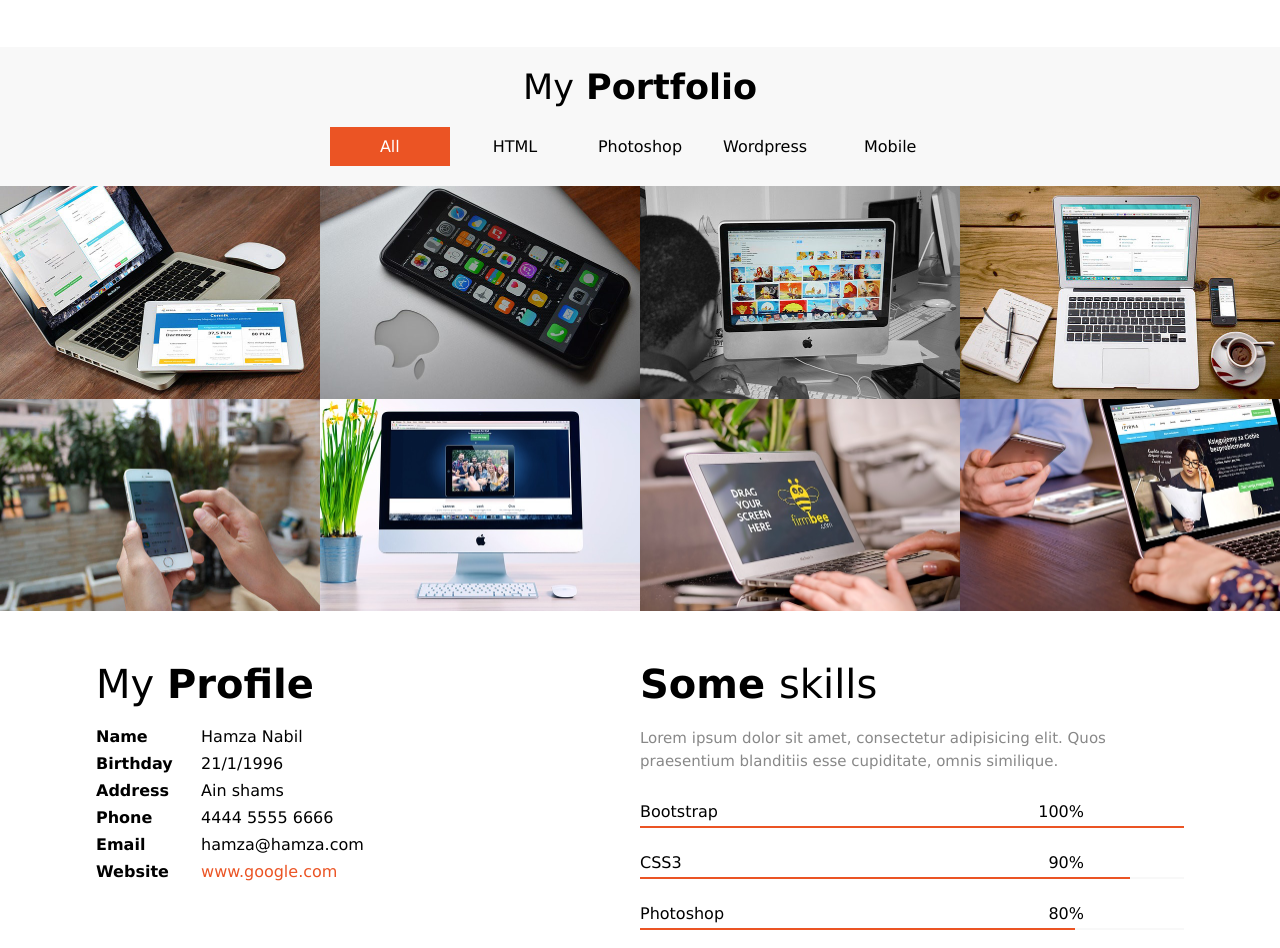
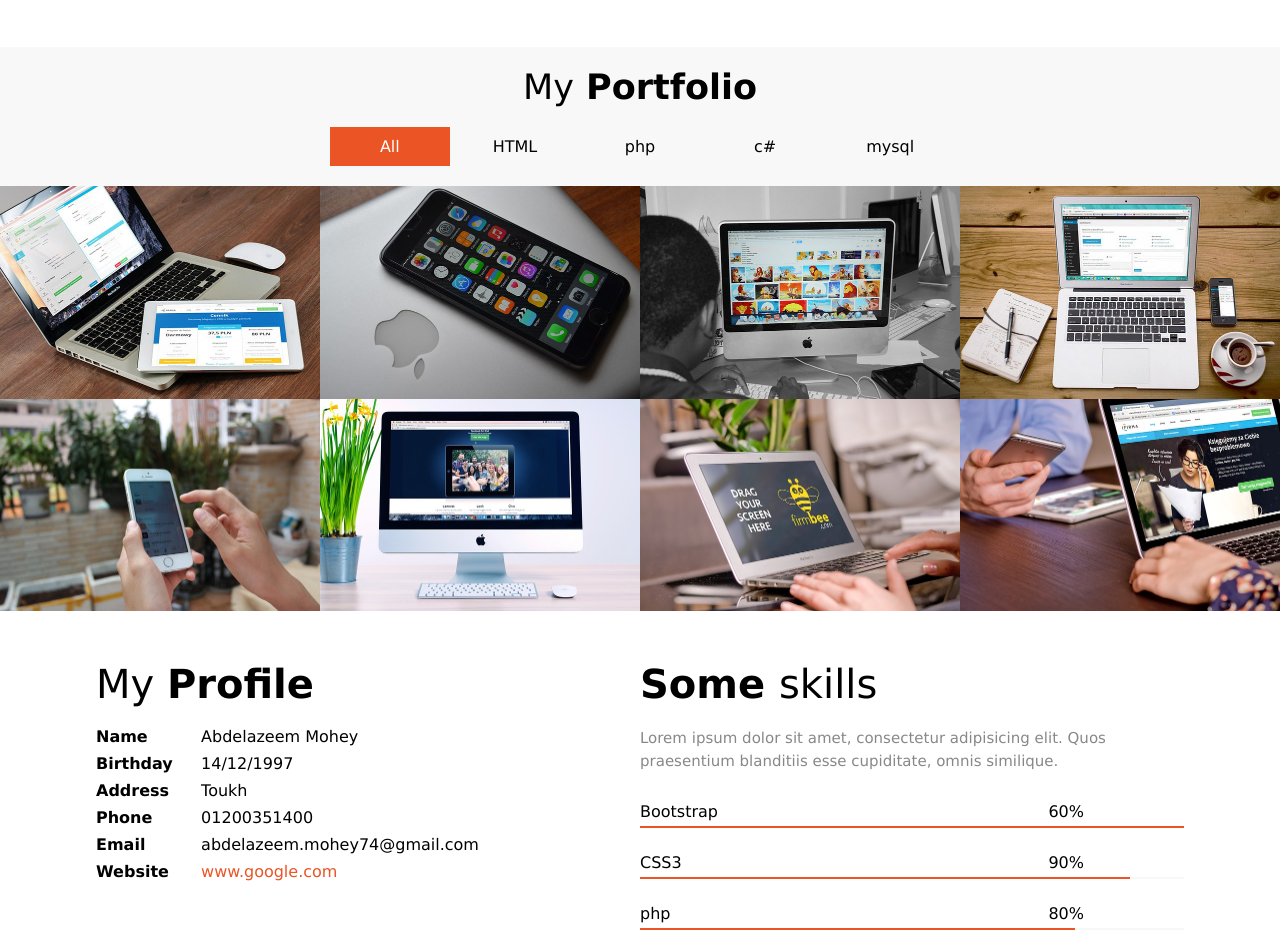
Before and after one commit to abdelazeeem/Test, a plain HTML site: page index.html in a window 1280 px wide. Shown: the part 1191-2139 px from the top of the page. Drawn offline with Linux system fonts and the light colour scheme.

Commit message:
first commit

```diff
--- a/index.html
+++ b/index.html
@@ -87,9 +87,9 @@
             <ul class="portfolio-list">
                 <li class="portfolio-item active">All</li>
                 <li class="portfolio-item">HTML</li>
-                <li class="portfolio-item">Photoshop</li>
-                <li class="portfolio-item">Wordpress</li>
-                <li class="portfolio-item">Mobile</li>
+                <li class="portfolio-item">php</li>
+                <li class="portfolio-item">c#</li>
+                <li class="portfolio-item">mysql</li>
             </ul>
 
             <div class="box">
@@ -178,23 +178,23 @@
                     <ul class="profile-list">
                         <li class="profile-item">
                             <span>Name</span>
-                            Hamza Nabil
+                            Abdelazeem Mohey
                         </li>
                         <li class="profile-item">
                             <span>Birthday</span>
-                            21/1/1996
+                            14/12/1997
                         </li>
                         <li class="profile-item">
                             <span>Address</span>
-                            Ain shams
+                            Toukh
                         </li>
                         <li class="profile-item">
                             <span>Phone</span>
-                            4444 5555 6666
+                           01200351400
                         </li>
                         <li class="profile-item">
                             <span>Email</span>
-                            hamza@hamza.com
+                           abdelazeem.mohey74@gmail.com
                         </li>
                         <li class="profile-item">
                             <span>Website</span>
@@ -210,7 +210,7 @@
                     </p>
                     <div class="bar">
                         <span class="title">Bootstrap</span>
-                        <span class="perc">100%</span>
+                        <span class="perc">60%</span>
                         <div class="parent">
                             <span class="sp1"></span>
                         </div>
@@ -225,7 +225,7 @@
                     </div><!-- ./bar -->
 
                     <div class="bar">
-                        <span class="title">Photoshop</span>
+                        <span class="title">php</span>
                         <span class="perc">80%</span>
                         <div class="parent">
                             <span class="sp3"></span>
```
